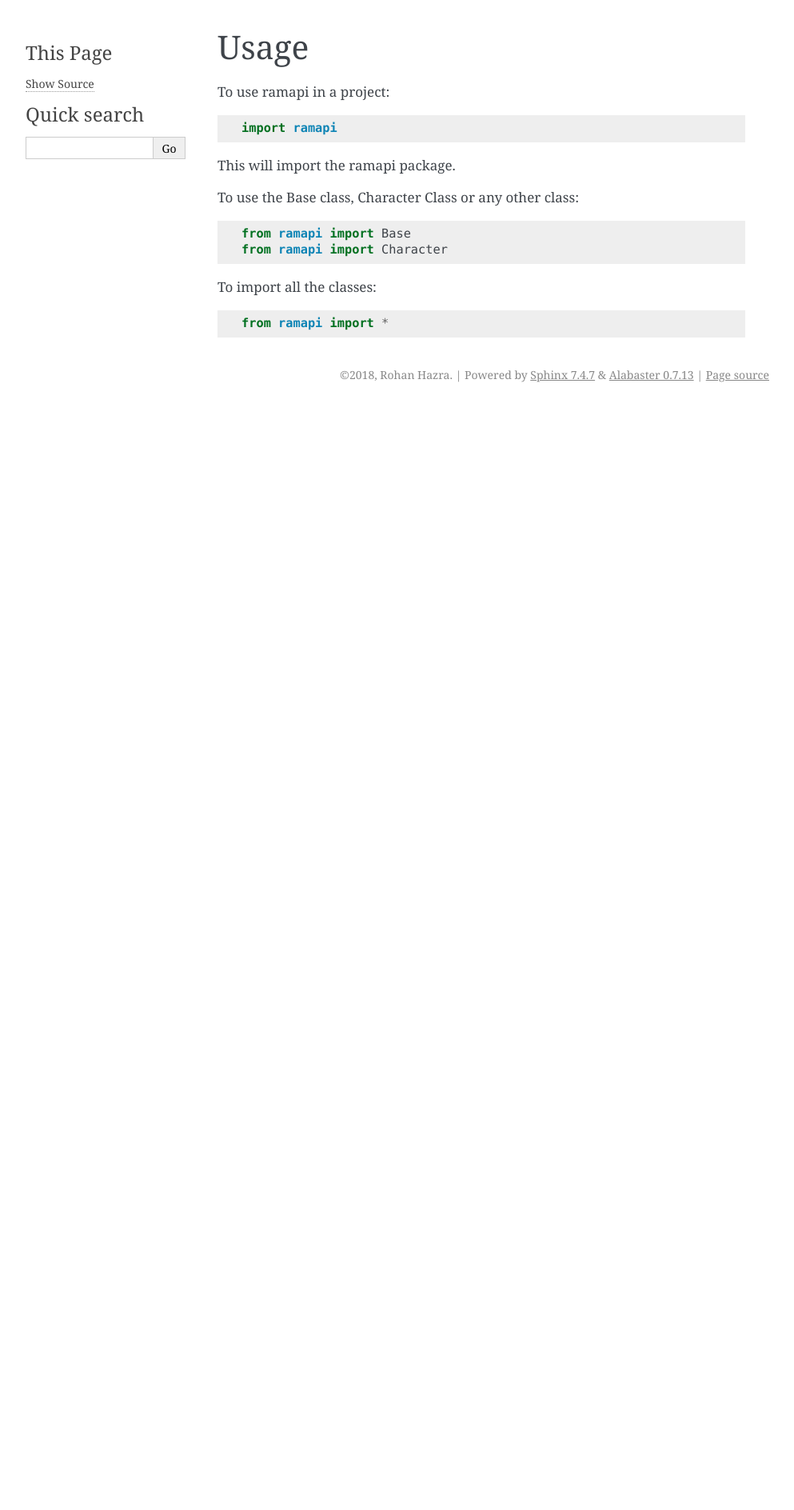
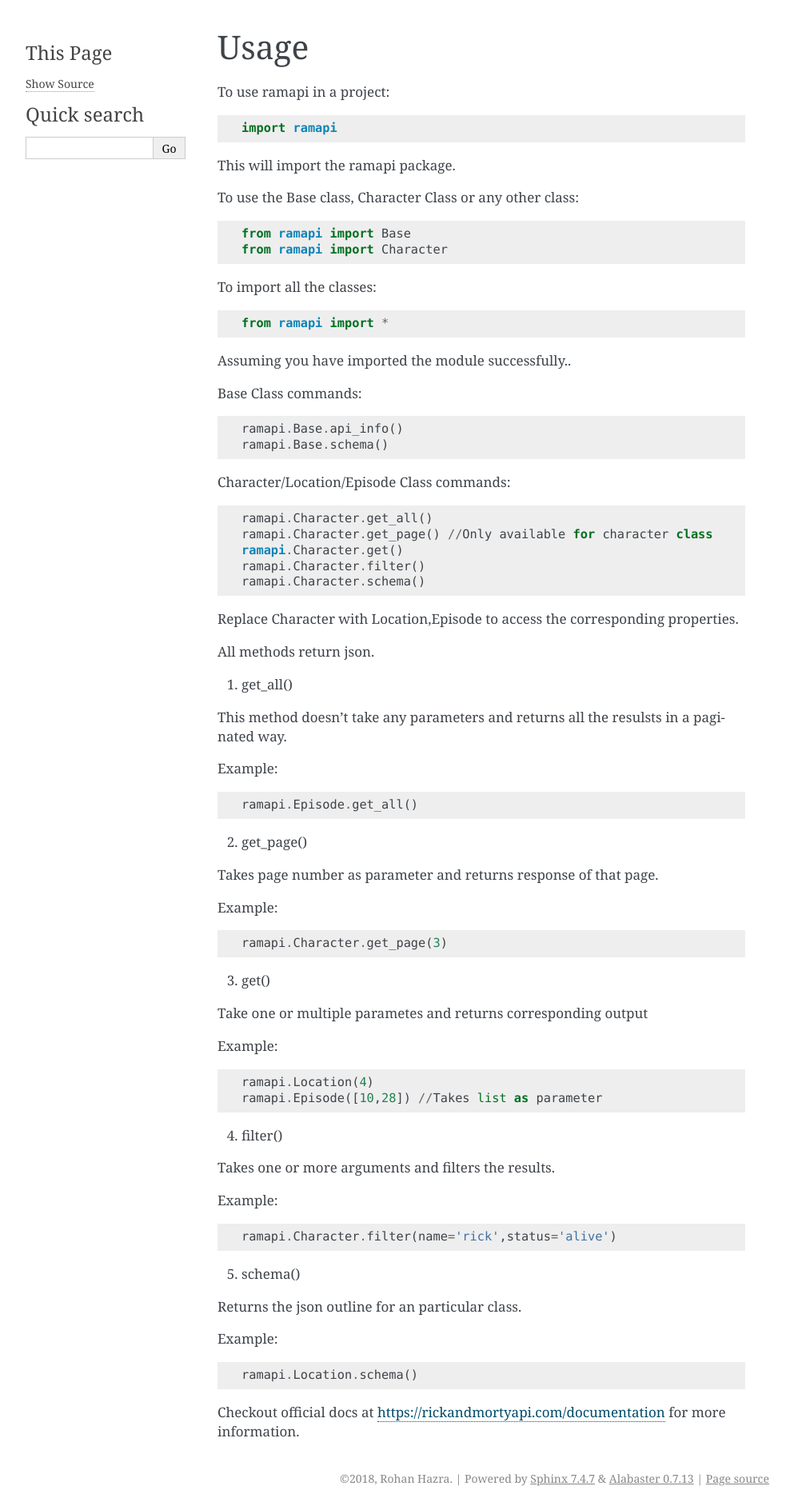
Before and after one commit to curiousrohan/ramapi, a Sphinx documentation site: the page built from docs/usage.rst, in a window 1280 px wide. Shown: the whole page at 80% size, without its empty margins (148-1141 px from the left). Built offline with Sphinx 7.4.7, drawn with Linux system fonts in a browser that asks for light colours; pages that are not in the unit, such as notebooks, are missing from menus; before the commit the page ends 900 px from its top, so only the background shows below that.

Commit message:
Finished writing documentation

```diff
--- a/docs/usage.rst
+++ b/docs/usage.rst
@@ -16,3 +16,66 @@ To use the Base class, Character Class or any other class::
 To import all the classes::
 
 	from ramapi import *
+
+Assuming you have imported the module successfully..
+
+Base Class commands::
+
+	ramapi.Base.api_info()
+	ramapi.Base.schema()
+
+Character/Location/Episode Class commands::
+
+	ramapi.Character.get_all()
+	ramapi.Character.get_page() //Only available for character class
+	ramapi.Character.get()
+	ramapi.Character.filter()
+	ramapi.Character.schema()
+
+Replace Character with Location,Episode to access the corresponding properties.
+
+All methods return json.
+
+1. get_all()
+
+This method doesn't take any parameters and returns all the resulsts in a paginated way.
+
+Example::
+
+	ramapi.Episode.get_all()
+
+2. get_page()
+
+Takes page number as parameter and returns response of that page.
+
+Example::
+
+	ramapi.Character.get_page(3)
+
+3. get()
+
+Take one or multiple parametes and returns corresponding output
+
+Example::
+
+	ramapi.Location(4)
+	ramapi.Episode([10,28]) //Takes list as parameter
+
+4. filter()
+
+Takes one or more arguments and filters the results.
+
+Example::
+
+	ramapi.Character.filter(name='rick',status='alive')
+
+5. schema()
+
+Returns the json outline for an particular class.
+
+Example::
+
+	ramapi.Location.schema()
+
+
+Checkout official docs at https://rickandmortyapi.com/documentation for more information.
```
